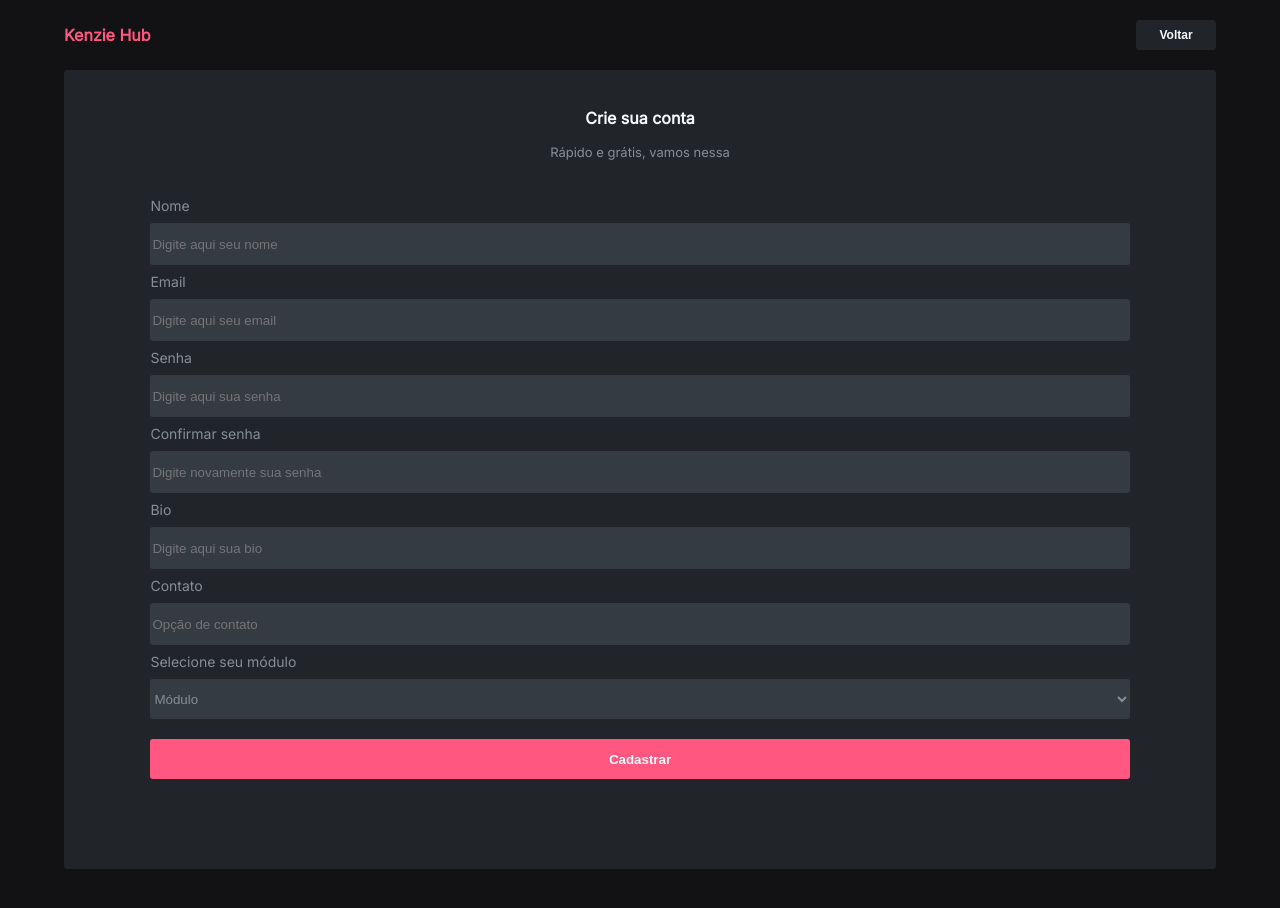
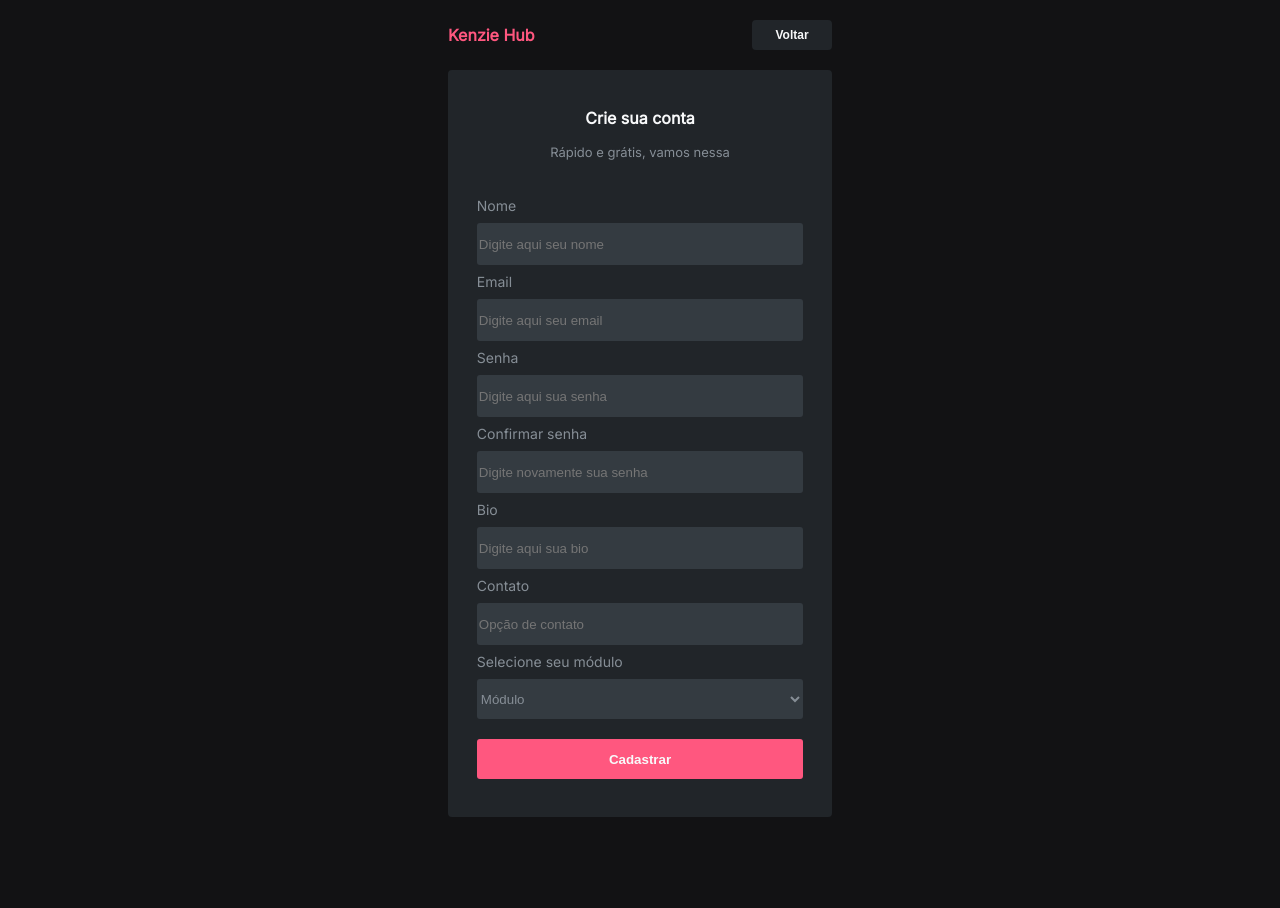
Before and after one commit to Kenzie-Academy-Brasil-Developers/kenzie-hub_, a React (Vite) app: page /cadastro in a window 1280 px wide. Shown: the top 908 px of the page. After the commit the page ends 867 px from the top, so only its background shows below. Built offline with nearby package versions, Linux system fonts and the light colour scheme.

Commit message:
style: Desktop registe page

```diff
--- a/src/App.jsx
+++ b/src/App.jsx
@@ -1,4 +1,3 @@
-import { useState } from "react";
 import { Navigate } from "react-router-dom";
 
 const App = () => {
--- a/src/Pages/Register/style.js
+++ b/src/Pages/Register/style.js
@@ -8,7 +8,7 @@ const Header = styled.header`
   justify-content: space-between;
   align-items: center;
 
-  margin: 10px 0 10px 0;
+  margin: 10px auto;
 
   h1 {
     margin-left: 5%;
@@ -30,6 +30,18 @@ const Header = styled.header`
       font-weight: bold;
     }
   }
+
+  @media (min-width: 769px) {
+    width: 30%;
+
+    h1 {
+      margin-left: 0;
+    }
+
+    a {
+      margin-right: 0;
+    }
+  }
 `;
 
 const Container = styled.main`
--- a/src/Routes/index.jsx
+++ b/src/Routes/index.jsx
@@ -1,5 +1,5 @@
 import { Route, Routes } from "react-router-dom";
-import App from "../App";
+import App from "../App.jsx";
 import Dashbord from "../Pages/Dashbord";
 import Login from "../Pages/Login";
 import NotFound from "../Pages/NotFound";
--- a/src/components/Forms/RegisterForm/style.js
+++ b/src/components/Forms/RegisterForm/style.js
@@ -79,6 +79,11 @@ const FormRegisterStyle = styled.form`
   .on {
     background-color: var(--primary);
   }
+  @media (min-width: 769px) {
+    width: 30%;
+
+    padding-bottom: 3%;
+  }
 `;
 
 const Footer = styled.footer`
```
